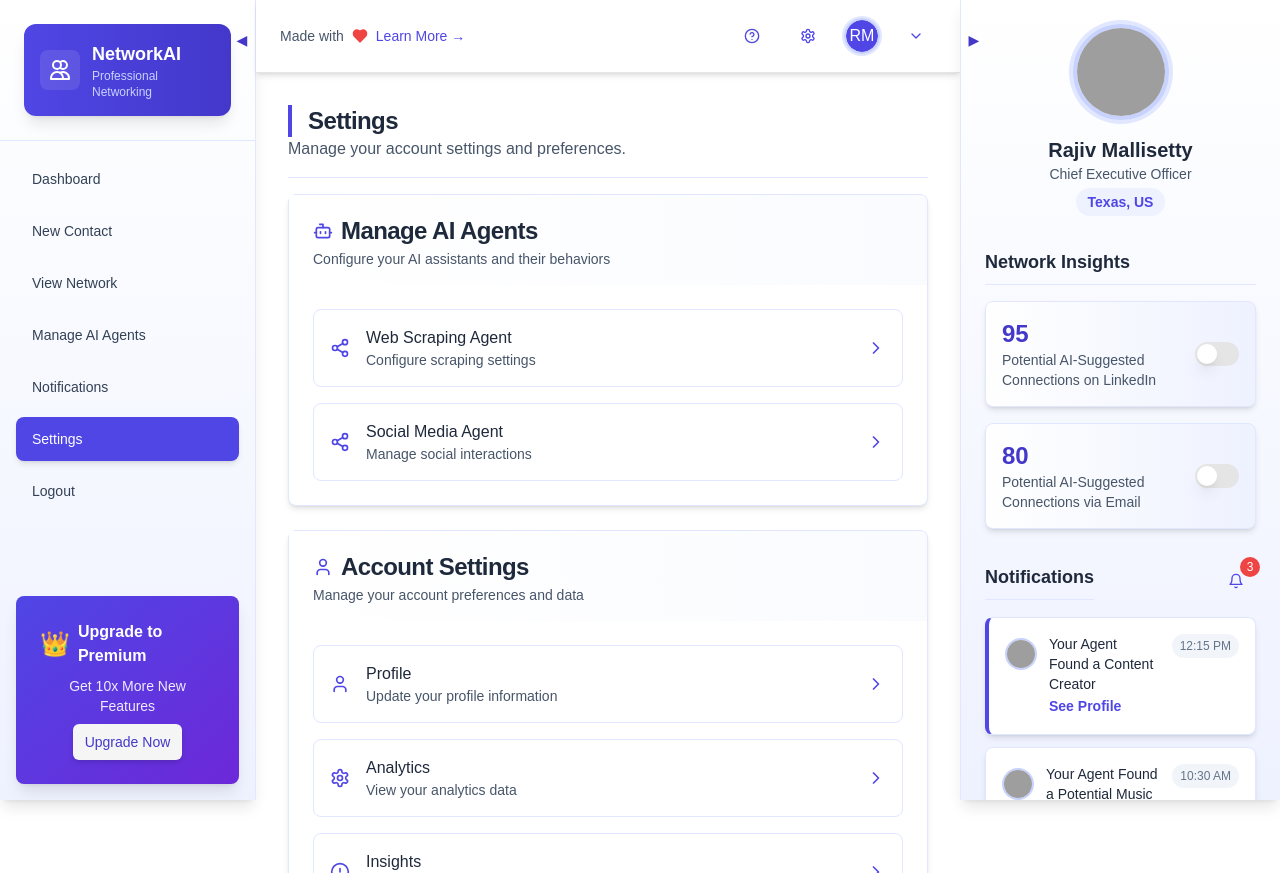
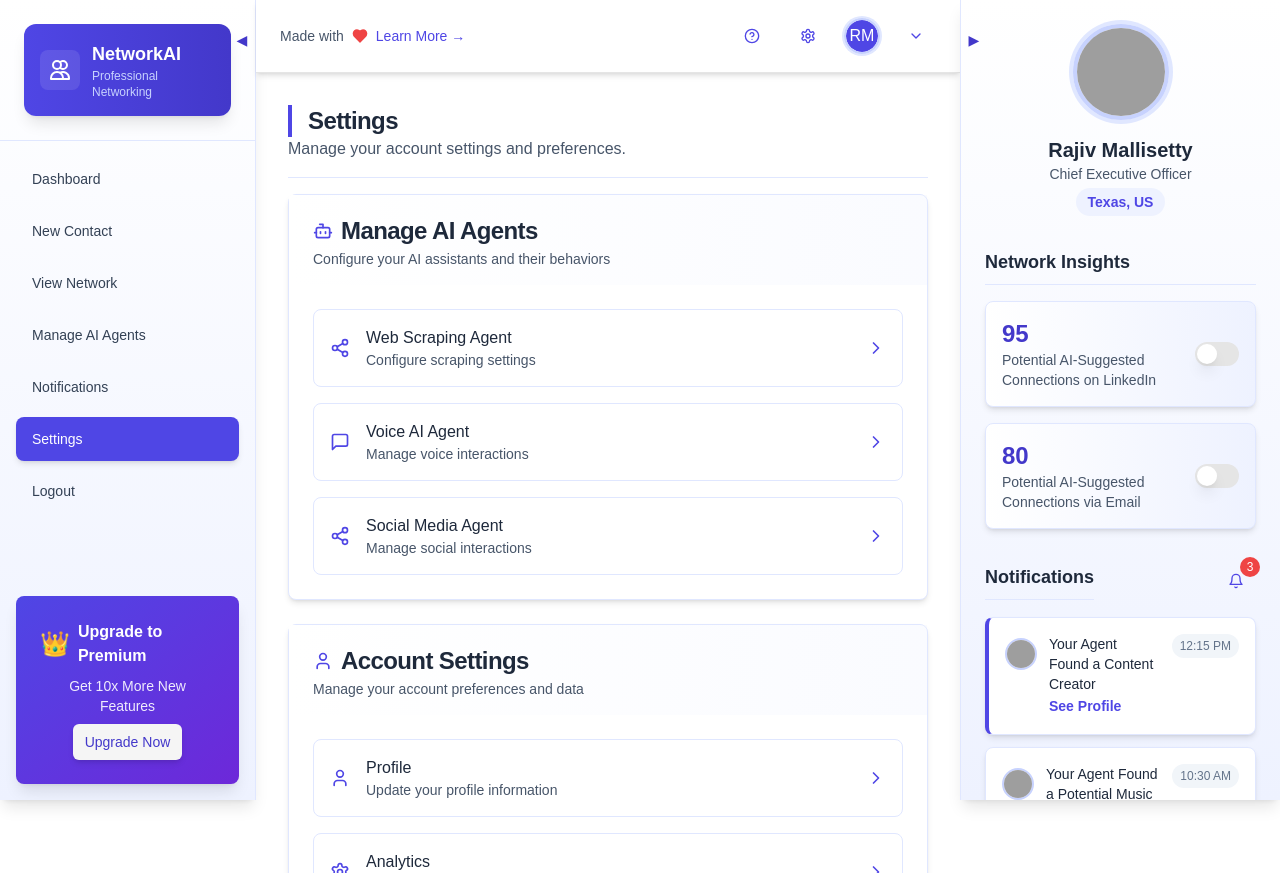
Before and after one commit to rmsetty/DexStar, a Next.js app: page /settings in a window 1280 px wide. Built offline with nearby package versions, Linux system fonts and the light colour scheme; grey boxes are pictures that could not be loaded.

Commit message:
Voice AI

```diff
--- a/app/settings/page.tsx
+++ b/app/settings/page.tsx
@@ -223,6 +223,19 @@ export default function Page() {
                   <div>
                     <p className="font-medium text-slate-800">Web Scraping Agent</p>
                     <p className="text-sm text-slate-600">Configure scraping settings</p>
+                  </div>
+                </div>
+                <ChevronRight className="h-5 w-5 text-indigo-600" />
+              </Link>
+              <Link
+                href="/settings/voice-ai"
+                className="flex items-center justify-between rounded-lg border border-indigo-100 p-4 hover:bg-indigo-50 transition-all"
+              >
+                <div className="flex items-center gap-4">
+                  <MessageSquare className="h-5 w-5 text-indigo-600" />
+                  <div>
+                    <p className="font-medium text-slate-800">Voice AI Agent</p>
+                    <p className="text-sm text-slate-600">Manage voice interactions</p>
                   </div>
                 </div>
                 <ChevronRight className="h-5 w-5 text-indigo-600" />
```
